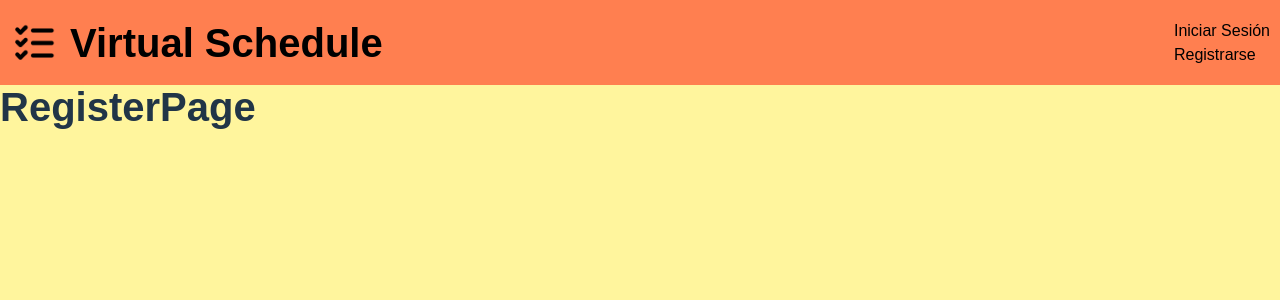
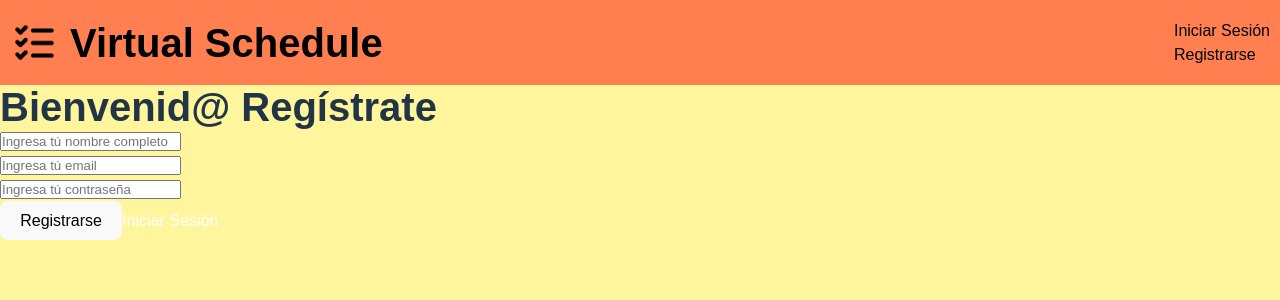
Before and after one commit to ClaudioPizarro08/ProyectoX, a React (Vite) app: page /register in a window 1280 px wide. Shown: the top 300 px of the page. Built offline with nearby package versions, Linux system fonts and the light colour scheme.

Commit message:
Register

```diff
--- a/src/view/pages/DashboardPage.jsx
+++ b/src/view/pages/DashboardPage.jsx
@@ -14,7 +14,7 @@ export const DashboardPage = () => {
       />
       <input
         type='text'
-        placeholder='Fecha'
+        placeholder='Fecha DD/MM/AAAA'
       />
       <input
         type='submit'
--- a/src/view/pages/LoginPage.jsx
+++ b/src/view/pages/LoginPage.jsx
@@ -36,7 +36,7 @@ export const LoginPage = () => {
   return (
     <div className='container'>
       <form onSubmit={handleLogin} className='container__form'>
-        <h1 className='form__title'>Bienvenid@</h1>
+        <h1 className='form__title'>Bienvenid@ Inicia Sesión</h1>
 
         <div className='form__input'>
           <i className='fas fa-envelope' />
--- a/src/view/pages/RegisterPage.jsx
+++ b/src/view/pages/RegisterPage.jsx
@@ -1,7 +1,32 @@
 import React from 'react'
+import { Link } from 'react-router-dom'
 
 export const RegisterPage = () => {
   return (
-    <h1>RegisterPage</h1>
+    <div className='container'>
+      <form className='container__form'>
+        <h1 className='form__title'>Bienvenid@ Regístrate</h1>
+
+        <div className='form__input'>
+          <i className='fas fa-envelope' />
+          <input type='nombre' name='nombre' placeholder='Ingresa tú nombre completo' />
+        </div>
+
+        <div className='form__input'>
+          <i className='fas fa-envelope' />
+          <input type='email' name='email' placeholder='Ingresa tú email' />
+        </div>
+
+        <div className='form__input'>
+          <i className='fas fa-lock' />
+          <input type='password' name='password' placeholder='Ingresa tú contraseña' />
+        </div>
+
+        <button type='submit' className='btn__form'>Registrarse</button>
+
+        <Link to='registro' className='iniciarsesion__link'>Iniciar Sesión</Link>
+      </form>
+
+    </div>
   )
 }
```
